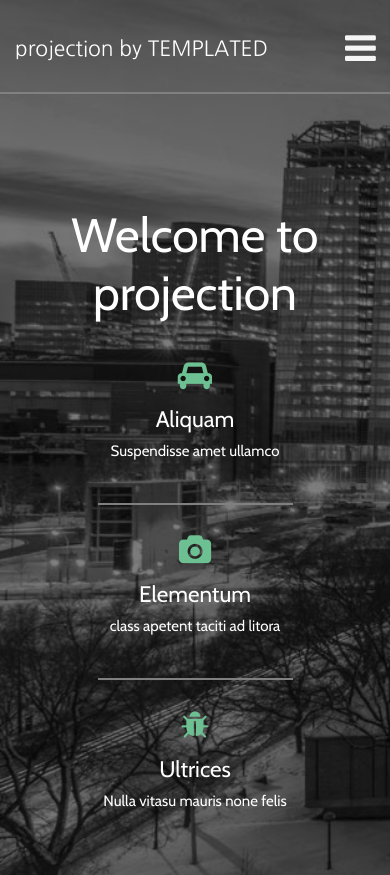
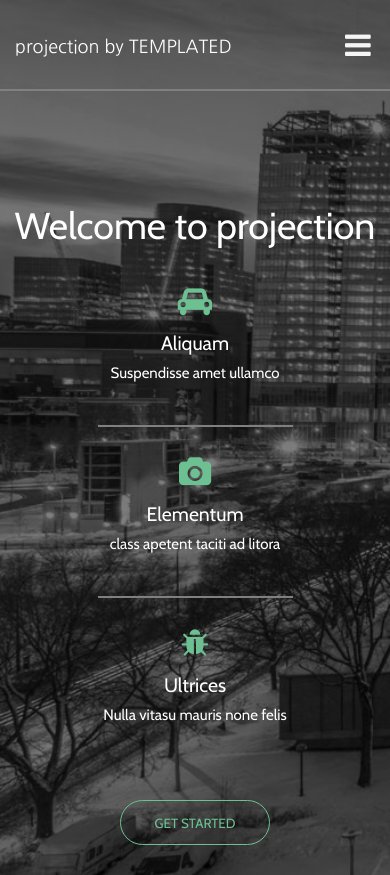
Before and after one commit to priteshdongare/Projection-flex, a plain HTML site: page index.html in a window 390 px wide. Shown: the top 875 px of the page. Drawn offline with nearby package versions, Linux system fonts and the light colour scheme.

Commit message:
Update index.css

```diff
--- a/css/index.css
+++ b/css/index.css
@@ -285,7 +285,7 @@ footer{
     }
 
     ul li a{
-        font-size:1.2rem ;
+        font-size:1rem ;
         font-weight: 100;
     }
 
@@ -294,21 +294,22 @@ footer{
         color: whitesmoke;
         width: 1rem;
         height: 1rem;
-        font-size: 2.4rem;
+        font-size: 2rem;
+        font-weight: 100;
     }
 
 
     nav a{
         align-items: center;
         padding-top: 0.4rem;
-        font-size: 1.4rem;
+        font-size: 1.2rem;
     }
 
 
 
     /* header section  */
     .section-max h1 a{
-        font-size: 3.2rem;
+        font-size: 2.5rem;
     }
 
     .section-max h1{
@@ -322,13 +323,14 @@ footer{
         margin-top: 2.5rem;
     }
 
-    .section-max .mean section{
-        width: 100%;
+    .section-max .mean section h2{
+       font-size: 1.3rem;
     }
 
     .section-max .mean section{
         padding-bottom: 1rem;
         margin-top: 2rem;
+        width: 100%;
     }
 
     .section-max button{
@@ -360,6 +362,7 @@ footer{
 
     .changes section{
         width: 100%;
+        padding: 3rem 0  3rem 0;
     }
 
 
```
